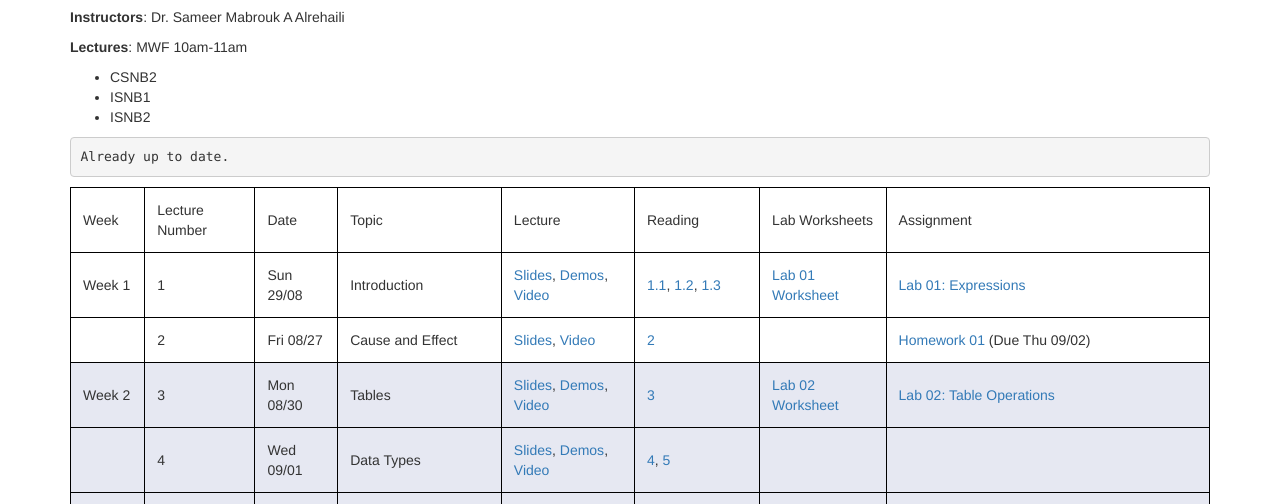
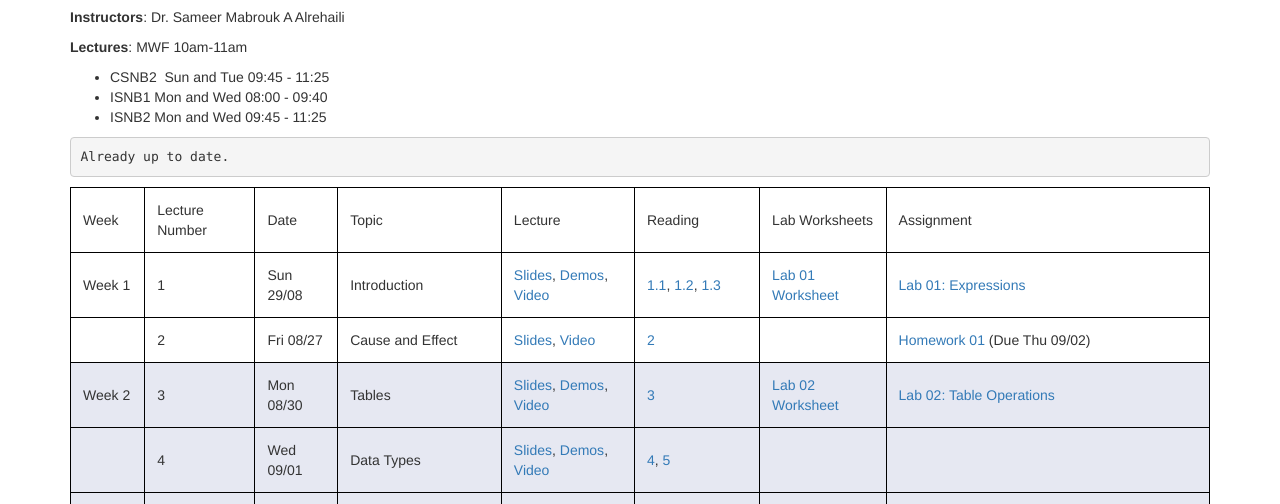
Before and after one commit to salrehaili/salrehaili.github.io, a plain HTML site: page fa21/CS211/index.html in a window 1280 px wide. Shown: the part 291-795 px from the top of the page. Drawn offline with nearby package versions, Linux system fonts and the light colour scheme; some packages are replaced by stand-ins of ours.

Commit message:
update lectures 02

```diff
--- a/fa21/CS211/index.html
+++ b/fa21/CS211/index.html
@@ -254,9 +254,9 @@
 <div class="text_cell_render border-box-sizing rendered_html">
 <p><strong>Lectures</strong>: MWF 10am-11am</p>
 <ul>
-    <li>CSNB2</li>
-    <li>ISNB1</li>
-    <li>ISNB2</li>
+    <li>CSNB2 &nbsp;Sun and Tue 09:45 - 11:25</li>
+    <li>ISNB1&nbsp;Mon and Wed 08:00 - 09:40</li>
+    <li>ISNB2&nbsp;Mon and Wed 09:45 - 11:25</li>
 </ul>
 </div>
 </div>
```
